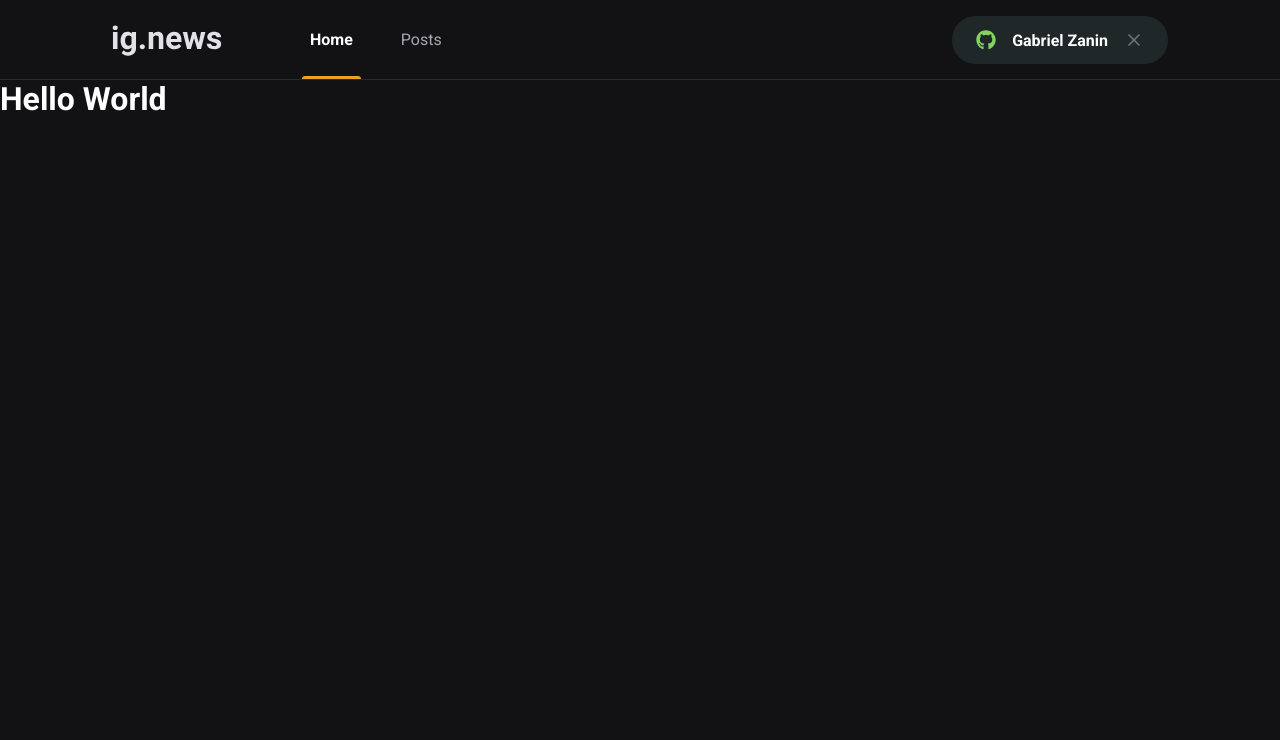
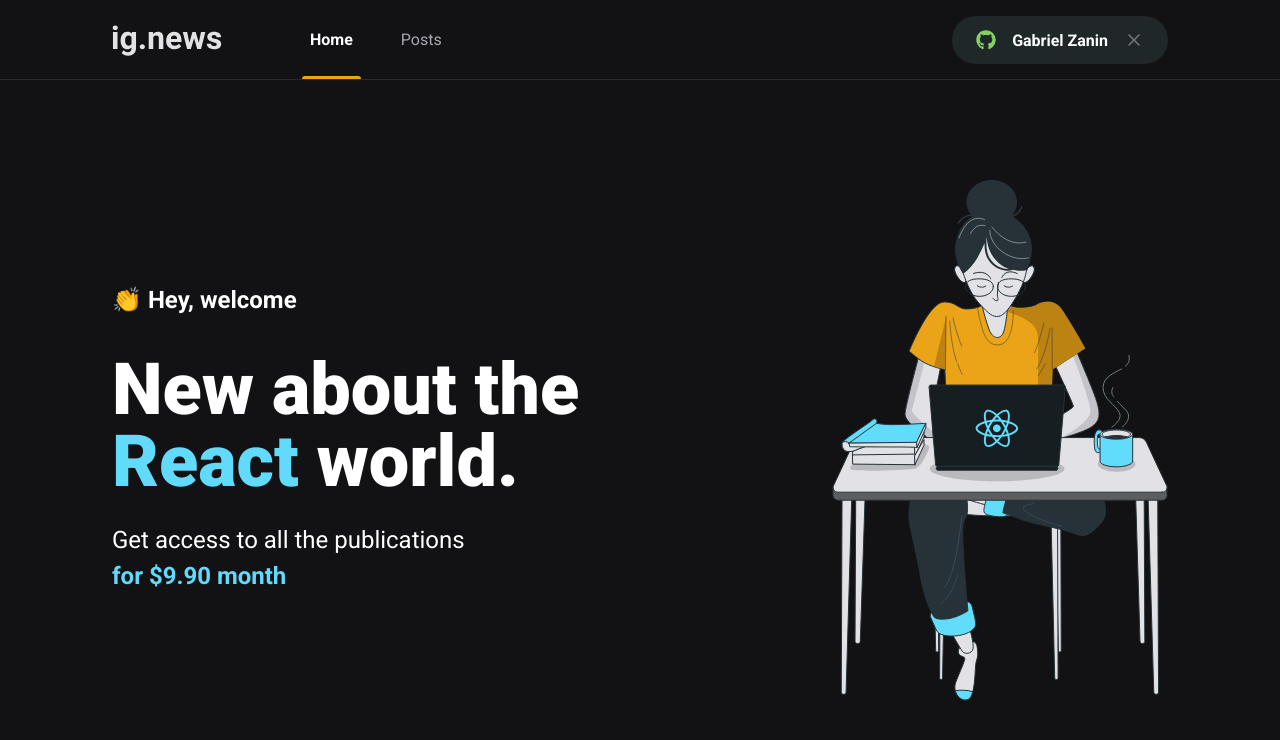
Before and after one commit to ZaninDe/ignews, a Next.js app: page / in a window 1280 px wide. Shown: the top 740 px of the page. Built offline with nearby package versions, Linux system fonts and the light colour scheme.

Commit message:
home page added

```diff
--- /dev/null
+++ b/src/pages/home.module.scss
@@ -0,0 +1,42 @@
+.contentContainer {
+  max-width: 1120px;
+  margin: 0 auto;
+  padding: 0 2rem;
+
+  height: calc(100vh - 5rem);
+
+  display: flex;
+  align-items: center;
+  justify-content: space-between;
+}
+
+.hero {
+  max-width: 600px;
+
+  > span {
+    font-size: 1.5rem;
+    font-weight: bold;
+  }
+
+  h1 {
+    font-size: 4.5rem;
+    line-height: 4.5rem;
+    font-weight: 900;
+    margin-top: 2.5rem;
+
+    span {
+      color: var(--cyan-500);
+    }
+  }
+
+  p {
+    font-size: 1.5rem;
+    line-height: 2.25rem;
+    margin-top: 1.5rem;
+
+    span {
+      color: var(--cyan-500);
+      font-weight: bold;
+    }
+  }
+}
--- a/src/pages/index.tsx
+++ b/src/pages/index.tsx
@@ -1,15 +1,26 @@
 import Head from 'next/head'
+
+import styles from './home.module.scss'
 
 export default function Home() {
   return (
     <>
       <Head>
-        <title> Início | ig.news</title>
+        <title> Home | ig.news</title>
       </Head>
 
-      <h1>
-        Hello World
-      </h1>
+      <main className={styles.contentContainer}>
+        <section className={styles.hero}>
+          <span>👏 Hey, welcome</span>
+          <h1>New about the <span>React</span> world.</h1>
+          <p>
+            Get access to all the publications <br/>
+            <span>for $9.90 month</span>
+          </p>
+        </section>
+
+        <img src="/images/avatar.svg" alt="Girl coding"/>
+      </main>
     </>
   )
 }
```
